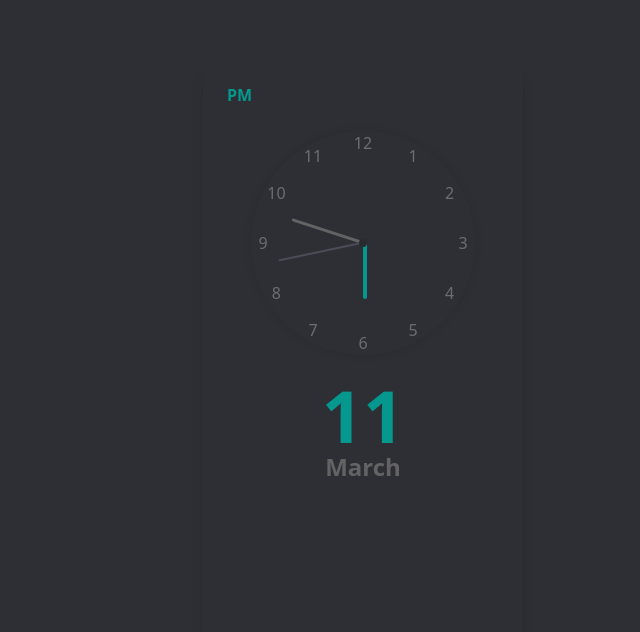
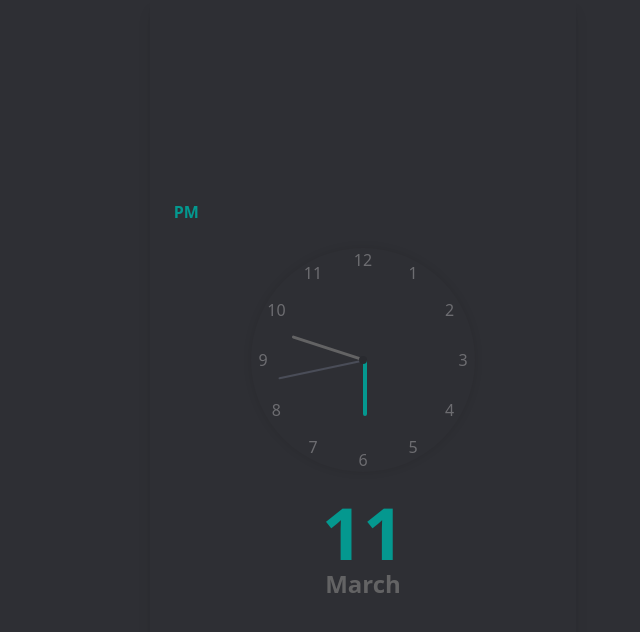
Before and after one commit to arabbani/react-clock, a React (Vite) app: page / in a window 1280 px wide. Shown: the top 632 px of the page, without its empty margins (277-917 px from the left). Built offline with nearby package versions, Linux system fonts and the light colour scheme.

Commit message:
ENG-0000: design update

```diff
--- a/index.html
+++ b/index.html
@@ -7,7 +7,7 @@
     <title>React Clock | Arif Rabbani</title>
   </head>
   <body>
-    <div class="h-screen" id="root"></div>
+    <div class="h-screen bg-alpha-500" id="root"></div>
     <script type="module" src="/src/main.tsx"></script>
   </body>
 </html>
--- a/src/App.tsx
+++ b/src/App.tsx
@@ -2,9 +2,11 @@ import { Clock } from './pages/Clock';
 
 function App() {
   return (
-    <div className="flex h-full items-center justify-center bg-alpha-500">
-      <div className="flex h-full w-full flex-col justify-between py-4 px-6 shadow-lg md:h-5/6 md:w-2/5 lg:w-4/12 xl:w-1/4 2xl:w-1/6">
-        <Clock />
+    <div className="mx-auto max-w-5xl sm:container">
+      <div className="flex grow justify-center">
+        <div className="h-screen w-full sm:w-3/6 md:w-2/5 lg:w-4/12">
+          <Clock />
+        </div>
       </div>
     </div>
   );
--- a/src/pages/Clock.tsx
+++ b/src/pages/Clock.tsx
@@ -60,7 +60,7 @@ export function Clock() {
   }, 1000);
 
   return (
-    <div className="flex flex-col items-center justify-center gap-6">
+    <div className="flex h-full flex-col items-center justify-center gap-6 px-6 py-4 shadow-lg">
       <div className="self-start font-bold text-beta-500">
         {currentDate.toLocaleString().slice(-2)}
       </div>
```
